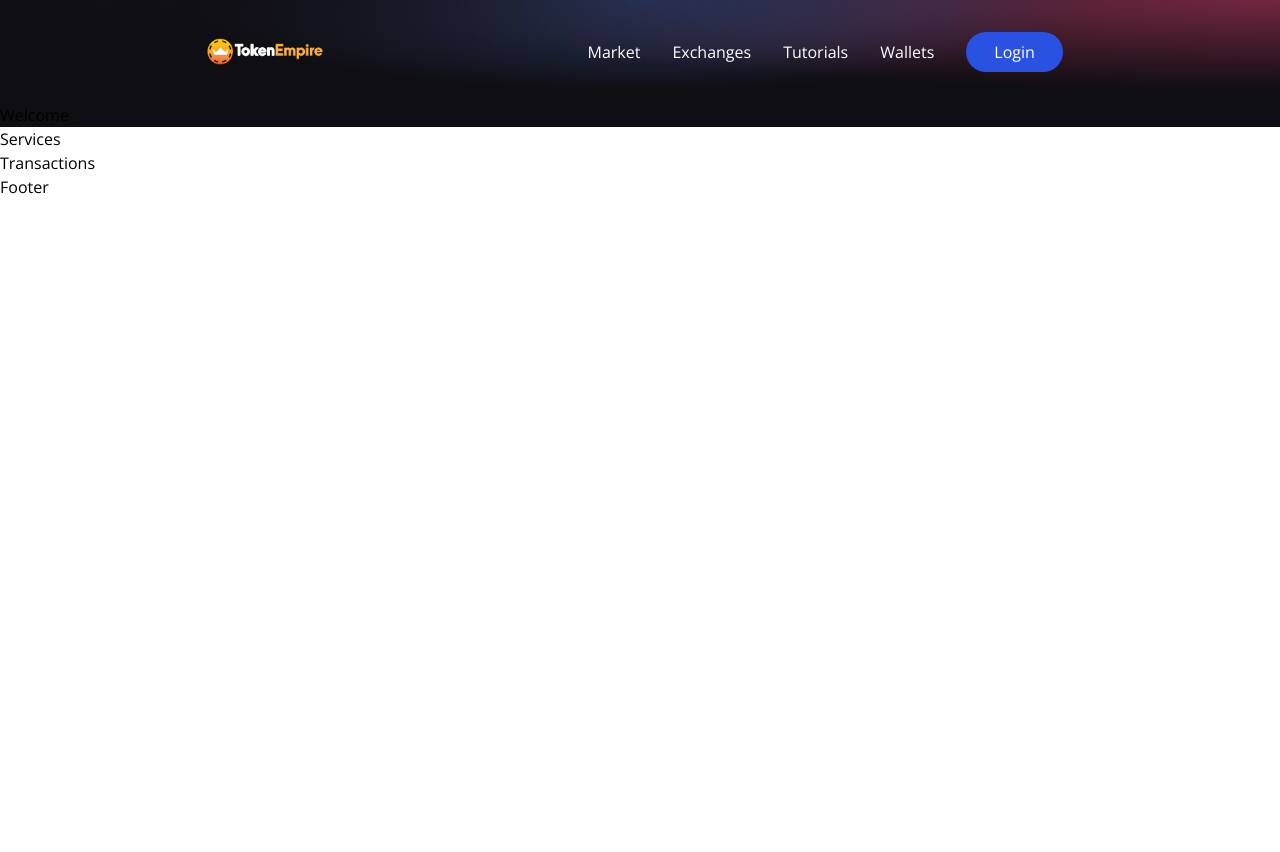
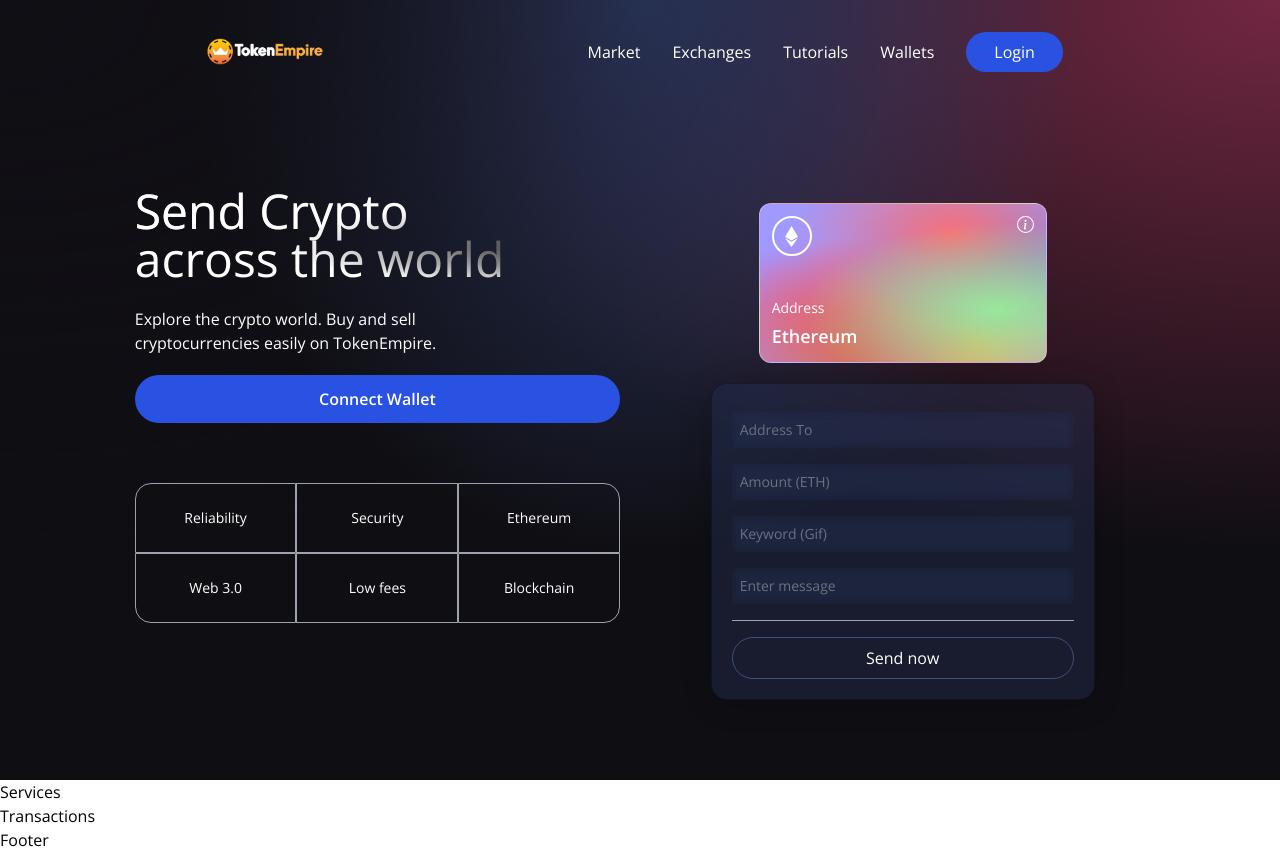
Before and after one commit to ayushy11/TokenEmpire_Client, a React (Vite) app: page / in a window 1280 px wide. Before the commit the page ends 800 px from the top, so only its background shows below. Built offline with nearby package versions, Linux system fonts and the light colour scheme.

Commit message:
feat: welcome section

```diff
--- a/src/components/Loader.jsx
+++ b/src/components/Loader.jsx
@@ -1,5 +1,7 @@
 const Loader = () => {
-  return <h1>Loader</h1>;
+  return <div className="flex justify-center items-center py-3">
+    <div className="animate-spin rounded-full h-32 w-32 border-b-2 border-red-700"/>
+  </div>;
 };
 
 export default Loader;
--- a/src/components/Welcome.jsx
+++ b/src/components/Welcome.jsx
@@ -1,5 +1,118 @@
+import React from "react";
+import { AiFillPlayCircle } from "react-icons/ai";
+import { SiEthereum } from "react-icons/si";
+import { BsInfoCircle } from "react-icons/bs";
+
+import Loader from "./Loader";
+
+const commonStyles =
+  "min-h-[70px] sm:px-0 px-2 sm:min-w-[120px] flex justify-center items-center border-[0.5px] border-gray-400 text-sm font-light text-white";
+
+const Input = ({ placeholder, name, type, value, handleChange }) => (
+  <input
+    placeholder={placeholder}
+    type={type}
+    step="0.0001"
+    value={value}
+    onChange={(e) => handleChange(e, name)}
+    className="my-2 w-full p-2 rounded-sm bg-transparent outline-none text-white border-none text-sm white-glassmorphism"
+  />
+);
+
 const Welcome = () => {
-  return <h1>Welcome</h1>;
+  const connectWallet = () => {};
+  const handleChange = () => {};
+  const handleSubmit = () => {};
+
+  return (
+    <div className="flex w-full justify-center items-center">
+      <div className="flex mf:flex-row flex-col items-start justify-between md:p-20 py-12 px-4">
+        <div className="flex flex-1 justify-start flex-col mf:mr-10">
+          <h1 className="text-white text-3xl sm:text-5xl text-gradient py-1">
+            Send Crypto <br /> across the world
+          </h1>
+          <p className="text-white text-left mt-5 font-light md:w-9/12 w-11/12 text-base">
+            Explore the crypto world. Buy and sell cryptocurrencies easily on
+            TokenEmpire.
+          </p>
+          <button
+            type="button"
+            onClick={connectWallet}
+            className="flex flex-row justify-center items-center my-5 bg-[#2952e3] rounded-full cursor-pointer p-3 hover:bg-[#2546bd]"
+          >
+            <p className="text-white text-base font-semibold">Connect Wallet</p>
+          </button>
+          <div className="grid sm:grid-cols-3 grid-cols-2 w-full mt-10">
+            <div className={`rounded-tl-2xl ${commonStyles}`}>Reliability</div>
+            <div className={`${commonStyles}`}>Security</div>
+            <div className={`rounded-tr-2xl ${commonStyles}`}>Ethereum</div>
+            <div className={`rounded-bl-2xl ${commonStyles}`}>Web 3.0</div>
+            <div className={`${commonStyles}`}>Low fees</div>
+            <div className={`rounded-br-2xl ${commonStyles}`}>Blockchain</div>
+          </div>
+        </div>
+
+        <div className="flex flex-col flex-1 items-center justify-start w-full mf:mt-0 mt-10">
+          <div className="p-3 justify-end items-start flex-col rounded-xl h-40 sm:w-72 w-full my-5 eth-card white-glassmorphism">
+            <div className="flex justify-between flex-col w-full h-full ">
+              <div className="flex justify-between items-start">
+                <div className="w-10 h-10 rounded-full border-2 border-white flex justify-center items-center">
+                  <SiEthereum fontSize={21} color="#fff" />
+                </div>
+                <BsInfoCircle fontSize={17} color="#fff" />
+              </div>
+              <div>
+                <p className="text-white font-light text-sm">Address</p>
+                <p className="text-white font-semibold text-lg mt-1">
+                  Ethereum
+                </p>
+              </div>
+            </div>
+          </div>
+
+          <div className="p-5 sm:w-96 w-full flex flex-col justify-start items-center blue-glassmorphism">
+            <Input
+              placeholder="Address To"
+              name="addressTo"
+              type="text"
+              handleChange={handleChange}
+            />
+            <Input
+              placeholder="Amount (ETH)"
+              name="amount"
+              type="number"
+              handleChange={handleChange}
+            />
+            <Input
+              placeholder="Keyword (Gif)"
+              name="keyword"
+              type="text"
+              handleChange={handleChange}
+            />
+            <Input
+              placeholder="Enter message"
+              name="message"
+              type="text"
+              handleChange={handleChange}
+            />
+            <div className="h-[1px] w-full bg-gray-400 my-2" />
+
+            {false ? (
+              <Loader />
+            ) : (
+              <button
+                type="button"
+                onClick={handleSubmit}
+                className="text-white w-full mt-2 border-[1px] p-2 border-[#3d4f7c] rounded-full cursor-pointer"
+              >
+                Send now
+              </button>
+            )}
+          </div>
+        </div>
+      </div>
+    </div>
+  );
 };
 
 export default Welcome;
--- a/tailwind.config.js
+++ b/tailwind.config.js
@@ -1,7 +1,7 @@
 module.exports = {
-  purge: ["./src/**/*.{js,jsx,ts,tsx}", "./public/index.html"],
+  content: ["./src/**/*.{js,jsx,ts,tsx}", "./public/index.html"],
   mode: "jit",
-  darkMode: false, // or 'media' or 'class'
+  media: false, // or 'media' or 'class'
   theme: {
     fontFamily: {
       display: ["Open Sans", "sans-serif"],
```
Also changed, not shown: src/components/Navbar/Navbar.jsx (+7 -0 lines).
